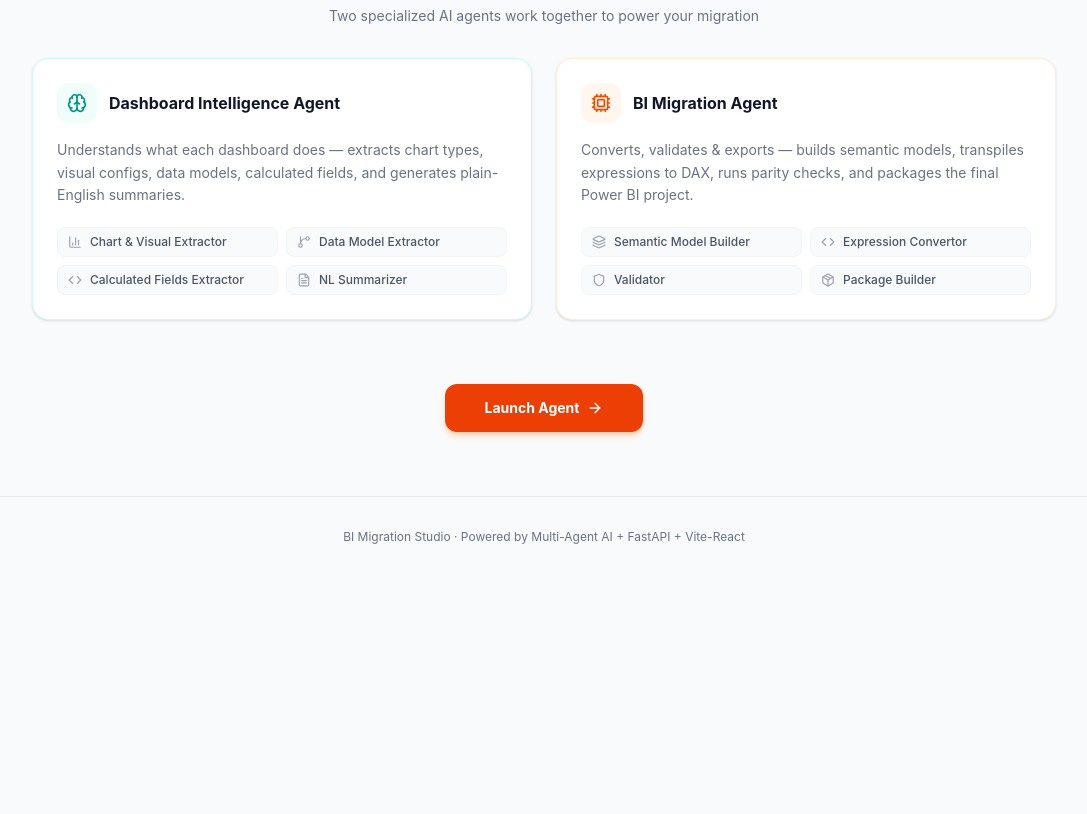
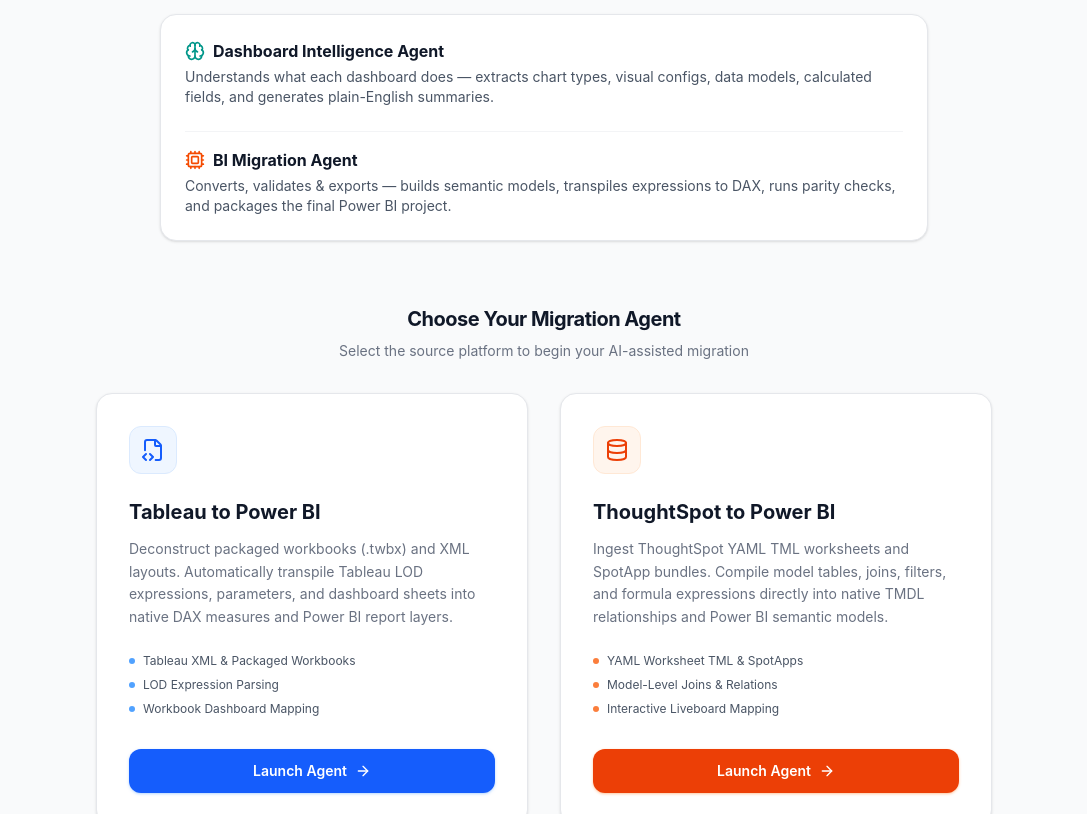
Before and after one commit to ReddiMadhu/toughspot-fe, a React (Vite) app: page / in a window 1280 px wide. Shown: the part 560-1374 px from the top of the page, without its empty margins (96-1183 px from the left). Before the commit the page ends 1201 px from the top, so only its background shows below. Built offline with nearby package versions, Linux system fonts and the light colour scheme.

Commit message:
feat: add HomePage component with multi-agent migration dashboard selection UI

```diff
--- a/src/pages/HomePage.jsx
+++ b/src/pages/HomePage.jsx
@@ -104,51 +104,93 @@
         </section>
 
         {/* Agent Architecture Section */}
-        <section className="max-w-5xl mx-auto mb-16">
-          <div className="text-center mb-8">
-            <h2 className="text-xl font-bold text-gray-900 tracking-tight mb-2">Multi-Agent Architecture</h2>
-            <p className="text-sm text-gray-500">Two specialized AI agents work together to power your migration</p>
+        <section className="max-w-3xl mx-auto mb-16 text-center">
+          <h2 className="text-xl font-bold text-gray-900 tracking-tight mb-4">Multi-Agent Architecture</h2>
+          <div className="space-y-6 text-left bg-white p-6 rounded-2xl border border-gray-200 shadow-sm">
+            <div>
+              <h3 className="text-base font-bold text-gray-900 flex items-center gap-2">
+                <Brain className="w-5 h-5 text-teal-600" />
+                Dashboard Intelligence Agent
+              </h3>
+              <p className="text-sm text-gray-600 mt-1">
+                Understands what each dashboard does — extracts chart types, visual configs, data models, calculated fields, and generates plain-English summaries.
+              </p>
             </div>
-
-          <div className="grid grid-cols-1 md:grid-cols-2 gap-6">
-            {AGENTS.map((agent) => {
-              const Icon = agent.icon;
-              return (
-                <div key={agent.name} className={`bg-white border ${agent.border} rounded-2xl p-6 shadow-sm hover:shadow-md transition-shadow`}>
-                  <div className="flex items-center gap-3 mb-4">
-                    <div className={`w-10 h-10 rounded-xl ${agent.bg} flex items-center justify-center`}>
-                      <Icon className={`w-5 h-5 ${agent.color}`} />
+            <div className="border-t border-gray-100 pt-4">
+              <h3 className="text-base font-bold text-gray-900 flex items-center gap-2">
+                <Cpu className="w-5 h-5 text-orange-600" />
+                BI Migration Agent
+              </h3>
+              <p className="text-sm text-gray-600 mt-1">
+                Converts, validates & exports — builds semantic models, transpiles expressions to DAX, runs parity checks, and packages the final Power BI project.
+              </p>
             </div>
-                    <h3 className="text-base font-bold text-gray-900">{agent.name}</h3>
-                  </div>
-                  <p className="text-sm text-gray-500 leading-relaxed mb-5">{agent.desc}</p>
-                  <div className="grid grid-cols-2 gap-2">
-                    {agent.subAgents.map((sub) => {
-                      const SubIcon = sub.icon;
-                      return (
-                        <div key={sub.label} className="flex items-center gap-2 px-2.5 py-1.5 rounded-lg bg-gray-50 border border-gray-100">
-                          <SubIcon className="w-3.5 h-3.5 text-gray-400 flex-shrink-0" />
-                          <span className="text-xs text-gray-600 font-medium truncate">{sub.label}</span>
-                        </div>
-                      );
-                    })}
-                  </div>
-                </div>
-              );
-            })}
           </div>
         </section>
 
-        {/* Launch Agent CTA */}
-        <section className="max-w-4xl mx-auto mb-16 text-center">
+        {/* Choose Your Migration Agent */}
+        <section className="max-w-4xl mx-auto mb-16">
+          <div className="text-center mb-8">
+            <h2 className="text-xl font-bold text-gray-900 tracking-tight mb-2">Choose Your Migration Agent</h2>
+            <p className="text-sm text-gray-500">Select the source platform to begin your AI-assisted migration</p>
+          </div>
+
+          <div className="grid grid-cols-1 md:grid-cols-2 gap-8">
+
+            {/* Tableau Pathway */}
+            <div className="group relative bg-white border border-gray-200 hover:border-blue-300 rounded-2xl p-8 text-left transition-all duration-300 shadow-sm hover:shadow-md hover:-translate-y-0.5 overflow-hidden">
+              <div className="w-12 h-12 rounded-xl bg-blue-50 border border-blue-100 flex items-center justify-center mb-6">
+                <FileCode2 className="w-6 h-6 text-blue-600" />
+              </div>
+              <h3 className="text-xl font-bold text-gray-900 mb-3">Tableau to Power BI</h3>
+              <p className="text-gray-500 text-sm mb-6 leading-relaxed">
+                Deconstruct packaged workbooks (.twbx) and XML layouts. Automatically transpile Tableau LOD expressions, parameters, and dashboard sheets into native DAX measures and Power BI report layers.
+              </p>
+              <ul className="space-y-2 mb-8">
+                {["Tableau XML & Packaged Workbooks", "LOD Expression Parsing", "Workbook Dashboard Mapping"].map((item, idx) => (
+                  <li key={idx} className="flex items-center gap-2 text-xs text-gray-400">
+                    <span className="w-1.5 h-1.5 rounded-full bg-blue-400" />
+                    <span className="text-gray-600">{item}</span>
+                  </li>
+                ))}
+              </ul>
               <button
-            id="start-thoughtspot-btn"
-            onClick={handleThoughtSpotNavigate}
-            className="inline-flex items-center gap-2 bg-primary-600 hover:bg-primary-700 text-white font-bold py-3.5 px-10 rounded-xl text-sm transition-all duration-200 shadow-md shadow-primary-200 hover:scale-[1.02]"
+                onClick={handleTableauRedirect}
+                className="w-full flex items-center justify-center gap-2 bg-blue-600 hover:bg-blue-700 text-white font-semibold py-3 px-4 rounded-xl text-sm transition-all duration-200 shadow-sm shadow-blue-200 hover:scale-[1.01]"
               >
                 Launch Agent
                 <ArrowRight className="w-4 h-4" />
               </button>
+            </div>
+
+            {/* ThoughtSpot Pathway */}
+            <div className="group relative bg-white border border-gray-200 hover:border-primary-300 rounded-2xl p-8 text-left transition-all duration-300 shadow-sm hover:shadow-md hover:-translate-y-0.5 overflow-hidden">
+              <div className="w-12 h-12 rounded-xl bg-primary-50 border border-primary-100 flex items-center justify-center mb-6">
+                <Database className="w-6 h-6 text-primary-600" />
+              </div>
+              <h3 className="text-xl font-bold text-gray-900 mb-3">ThoughtSpot to Power BI</h3>
+              <p className="text-gray-500 text-sm mb-6 leading-relaxed">
+                Ingest ThoughtSpot YAML TML worksheets and SpotApp bundles. Compile model tables, joins, filters, and formula expressions directly into native TMDL relationships and Power BI semantic models.
+              </p>
+              <ul className="space-y-2 mb-8">
+                {["YAML Worksheet TML & SpotApps", "Model-Level Joins & Relations", "Interactive Liveboard Mapping"].map((item, idx) => (
+                  <li key={idx} className="flex items-center gap-2 text-xs text-gray-400">
+                    <span className="w-1.5 h-1.5 rounded-full bg-primary-400" />
+                    <span className="text-gray-600">{item}</span>
+                  </li>
+                ))}
+              </ul>
+              <button
+                id="start-thoughtspot-btn"
+                onClick={handleThoughtSpotNavigate}
+                className="w-full flex items-center justify-center gap-2 bg-primary-600 hover:bg-primary-700 text-white font-semibold py-3 px-4 rounded-xl text-sm transition-all duration-200 shadow-sm shadow-primary-200 hover:scale-[1.01]"
+              >
+                Launch Agent
+                <ArrowRight className="w-4 h-4" />
+              </button>
+            </div>
+
+          </div>
         </section>
 
         {/* Footer */}
```
Lines whose indentation alone changed are shown as unchanged.
